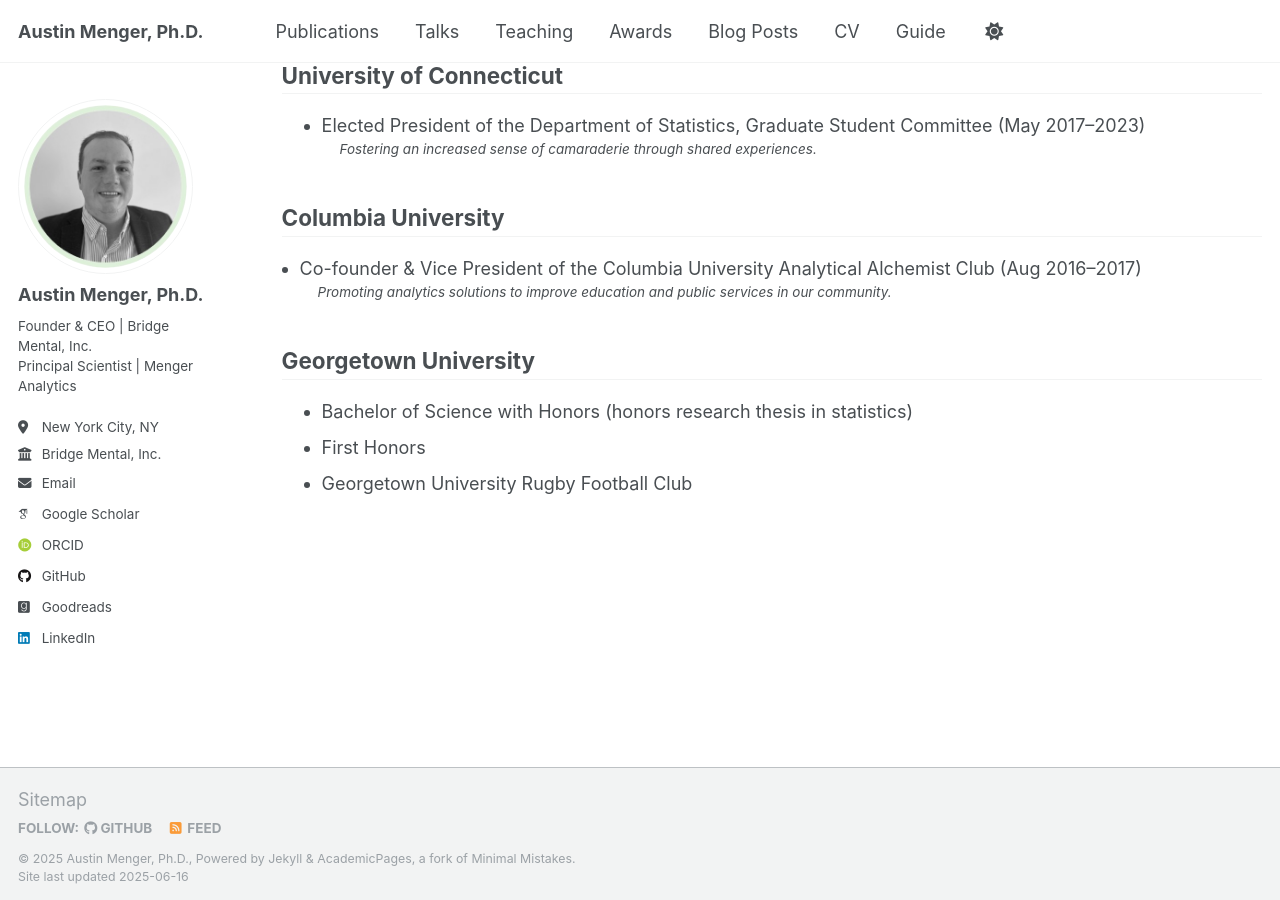
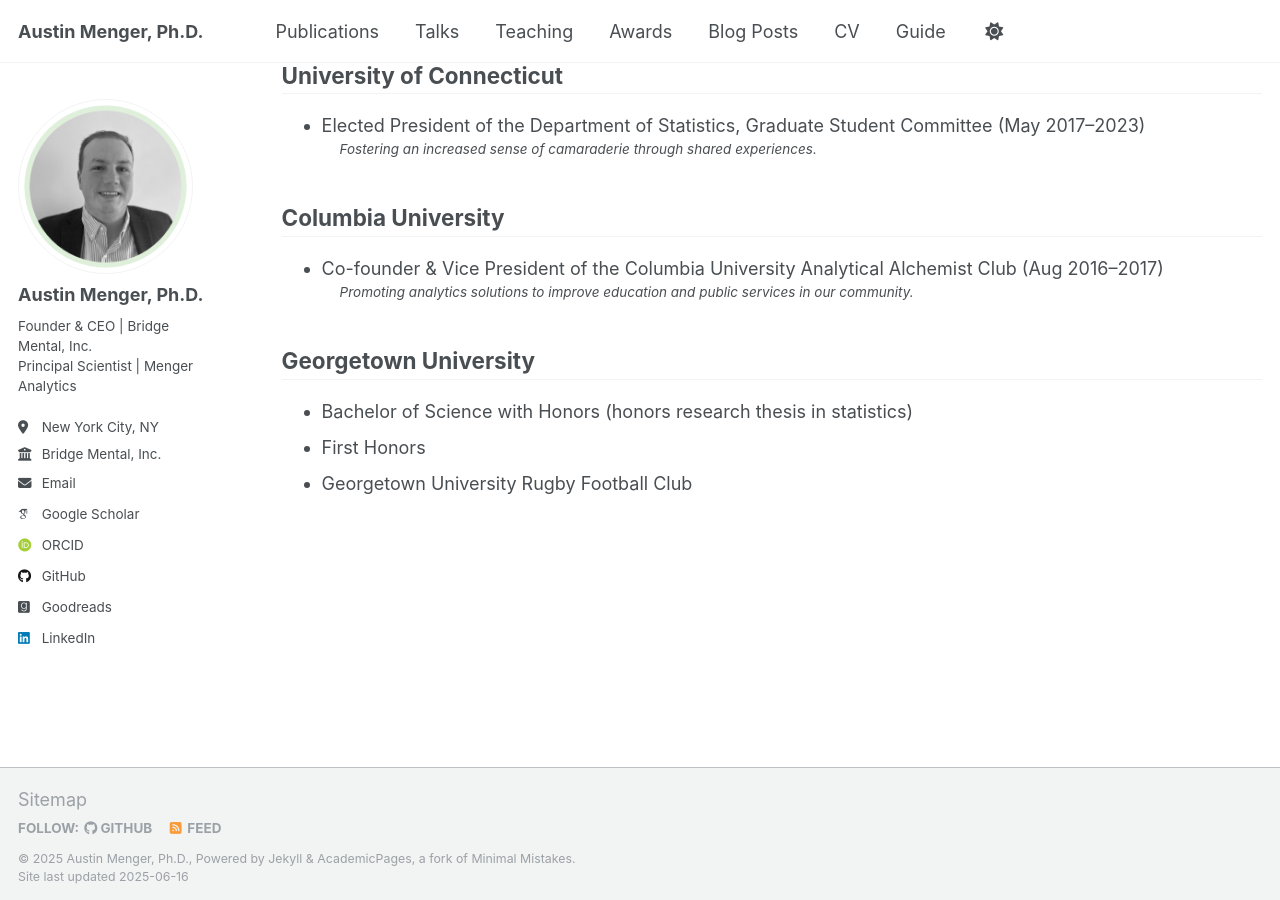
Before and after one commit to austinmenger/austinmenger.github.io, a Jekyll site: the page built from _pages/awards.html, in a window 1280 px wide and 900 px high, scrolled down 557 px. Built offline with Jekyll 4.4.1, drawn with Linux system fonts in a browser that asks for light colours; some web fonts are replaced.

Commit message:
Update awards.html

```diff
--- a/_pages/awards.html
+++ b/_pages/awards.html
@@ -57,7 +57,8 @@ author_profile: true
 <!-- <small style="display: block; margin-top: 0; margin-bottom: 0.2em;"><em>**Completed statistical analyses for entire dissertation or thesis</em></small> -->
 <hr style="margin-top: 0.2em;" />
 
-<ul style="margin: 0; padding-left: 1em;">
+<!-- <ul style="margin: 0; padding-left: 1em;"> -->
+<ul>
   <li style="margin-bottom: 0.2em;">
     Co-founder & Vice President of the Columbia University Analytical Alchemist Club (Aug 2016–2017)
     <ul style="margin: 0; padding-left: 1em;">
```
